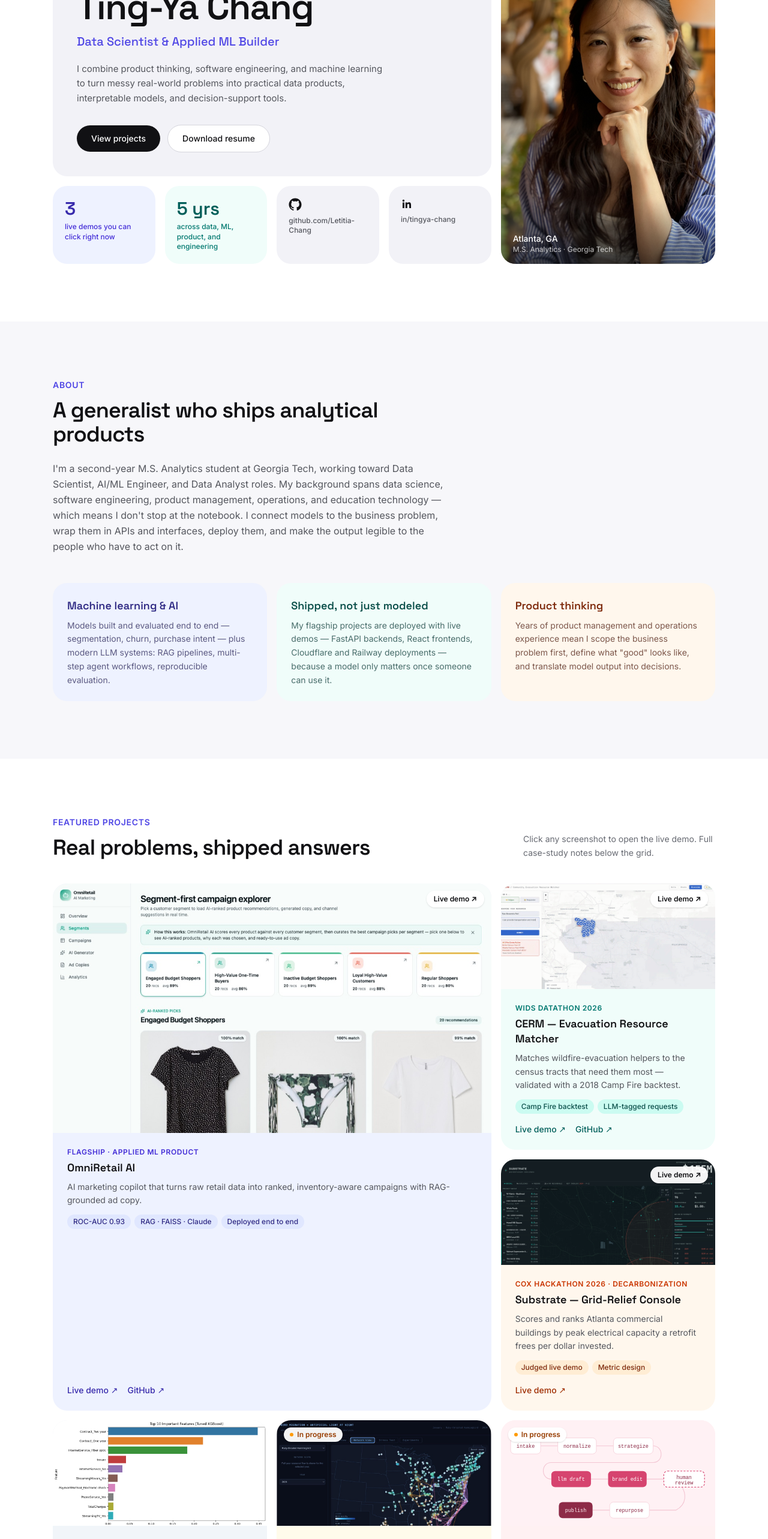
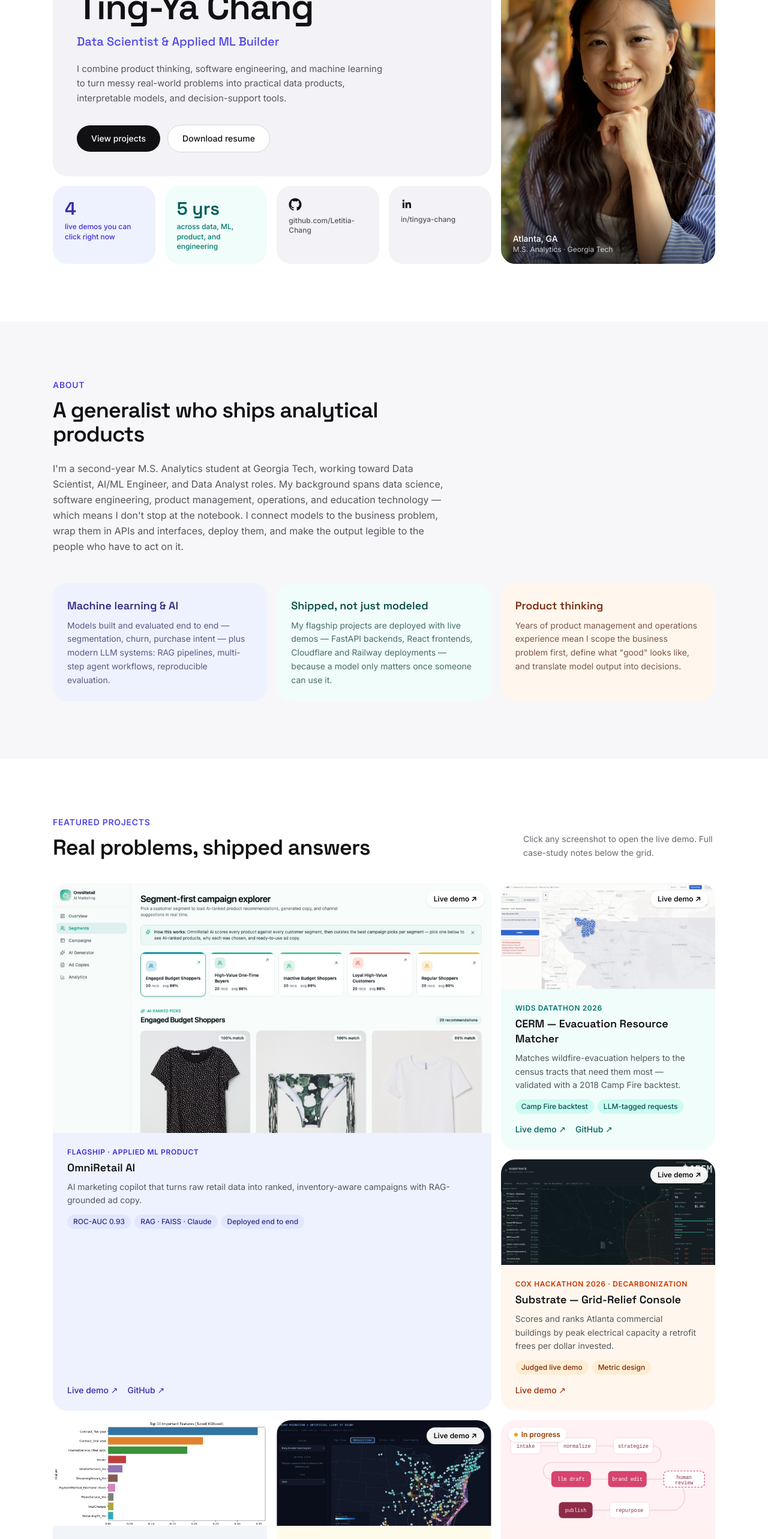
Before and after one commit to Letitia-Chang/Letitia-Chang.github.io, a React (Vite) app: page / in a window 1280 px wide. Shown: the part 234-2800 px from the top of the page at 60% size. Built offline with nearby package versions, Linux system fonts and the light colour scheme.

Commit message:
Mark bird migration project as shipped with live demo and repo links

```diff
--- a/src/components/Hero.tsx
+++ b/src/components/Hero.tsx
@@ -53,7 +53,7 @@ export default function Hero() {
 
           <div className="grid grid-cols-2 gap-4 md:col-span-2 md:grid-cols-4">
             <div className="rounded-3xl bg-indigo-50 p-5">
-              <p className="font-display text-3xl font-semibold text-indigo-800">3</p>
+              <p className="font-display text-3xl font-semibold text-indigo-800">4</p>
               <p className="mt-1 text-xs font-medium leading-snug text-indigo-700">
                 live demos you can click right now
               </p>
--- a/src/data/projects.ts
+++ b/src/data/projects.ts
@@ -115,12 +115,13 @@ export const projects: Project[] = [
       approach:
         'Migration networks built from eBird density with an ALAN overlay, served from FastAPI + PostgreSQL with precomputed snapshots per species and year, rendered as an interactive map with tunable network parameters.',
       impact:
-        'Core backend, network computation, and interactive frontend working; tuning network construction and visual design.',
+        'Live interactive tool — four species, yearly network snapshots, and tunable construction parameters over an artificial-light overlay.',
     },
     tags: ['Python', 'FastAPI', 'PostgreSQL', 'React'],
+    demo: 'https://bird-migration-git-main-ting-ya.vercel.app/',
+    github: 'https://github.com/Letitia-Chang/bird_migration',
     size: 'small',
     accent: 'amber',
-    inProgress: true,
   },
   {
     slug: 'content-generation-agent',
```
